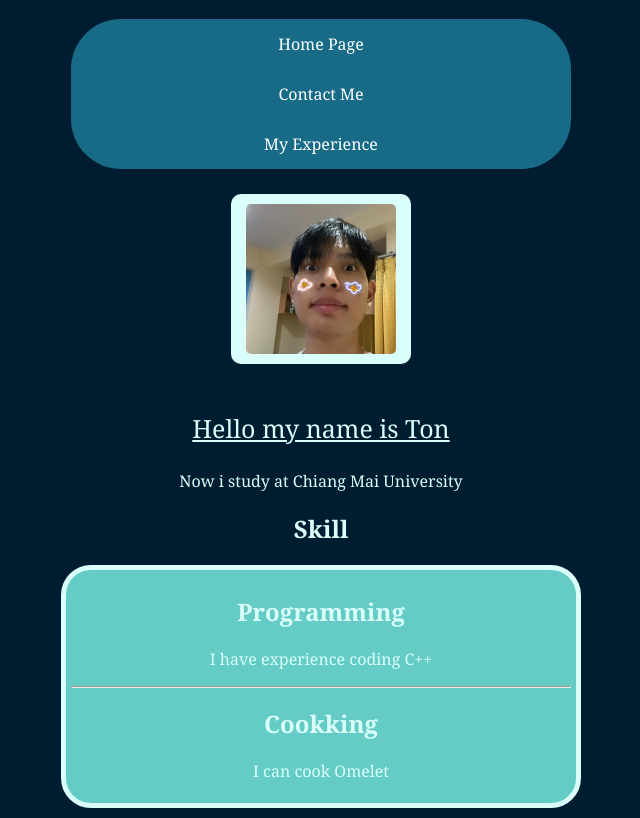
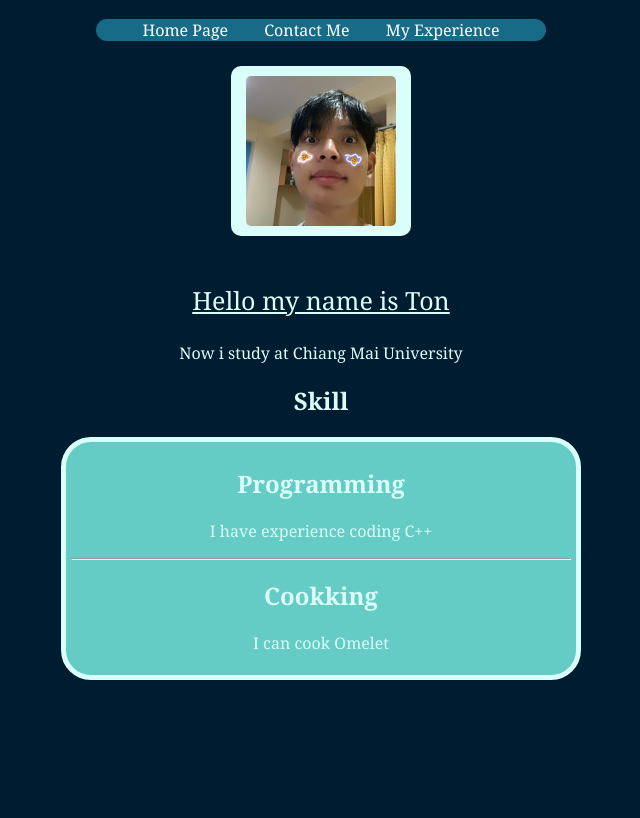
Before and after one commit to cpe207/lab02-Suwannapop, a plain HTML site: page index.html in a window 1280 px wide. Shown: the part 67-885 px from the top of the page, without its empty margins (319-959 px from the left). After the commit the page ends 800 px from the top, so only its background shows below. Drawn offline with Linux system fonts and the light colour scheme.

Commit message:
update navbar Hell world

```diff
--- a/stylesheet.css
+++ b/stylesheet.css
@@ -36,7 +36,7 @@ h3 {
   float: center;
 }
 .Page a {
-  display: block;
+  display: inline;
   color: white;
   text-align: center;
   padding: 14px 16px;
@@ -62,8 +62,8 @@ h3 {
   width: 150px;
 }
 .What {
-  border-radius: 50px;
+  border-radius: 100px;
   margin: 15px auto 25px auto;
-  width: 500px;
+  width: 450px;
   overflow: hidden;
 }
```
